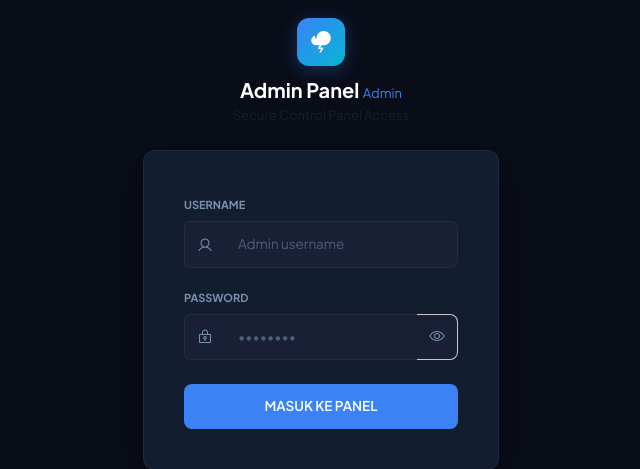
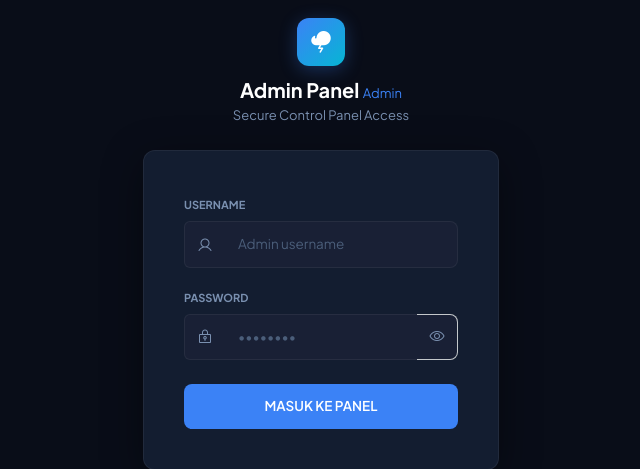
Before and after one commit to NixxyHorwitz/hosting, a PHP site: page /admin/login in a window 1280 px wide. Shown: the part 127-596 px from the top of the page, without its empty margins (319-959 px from the left). Run offline with PHP 8.4, Linux system fonts and the light colour scheme; data that the repository does not hold is empty; some libraries are stand-ins or nearby versions.

Commit message:
fix: perbaiki kontras teks subtitle di halaman admin login

```diff
--- a/admin/login.php
+++ b/admin/login.php
@@ -145,7 +145,7 @@ if ($_SERVER['REQUEST_METHOD'] == 'POST' && isset($_POST['login'])) {
                 <div class="brand-logo"><i class="ph-fill ph-cloud-lightning"></i></div>
                 <?php endif; ?>
                 <h4 class="fw-bold text-white mb-1" style="font-size: 20px;"><?= $_admin_site_name ?> <span style="color:#3b82f6;font-weight:400;font-size:13px;">Admin</span></h4>
-                <p class="text-muted" style="font-size: 13px;">Secure Control Panel Access</p>
+                <p style="font-size: 13px; color: #7a90b0;">Secure Control Panel Access</p>
             </div>
 
             <div class="card auth-card">
```
